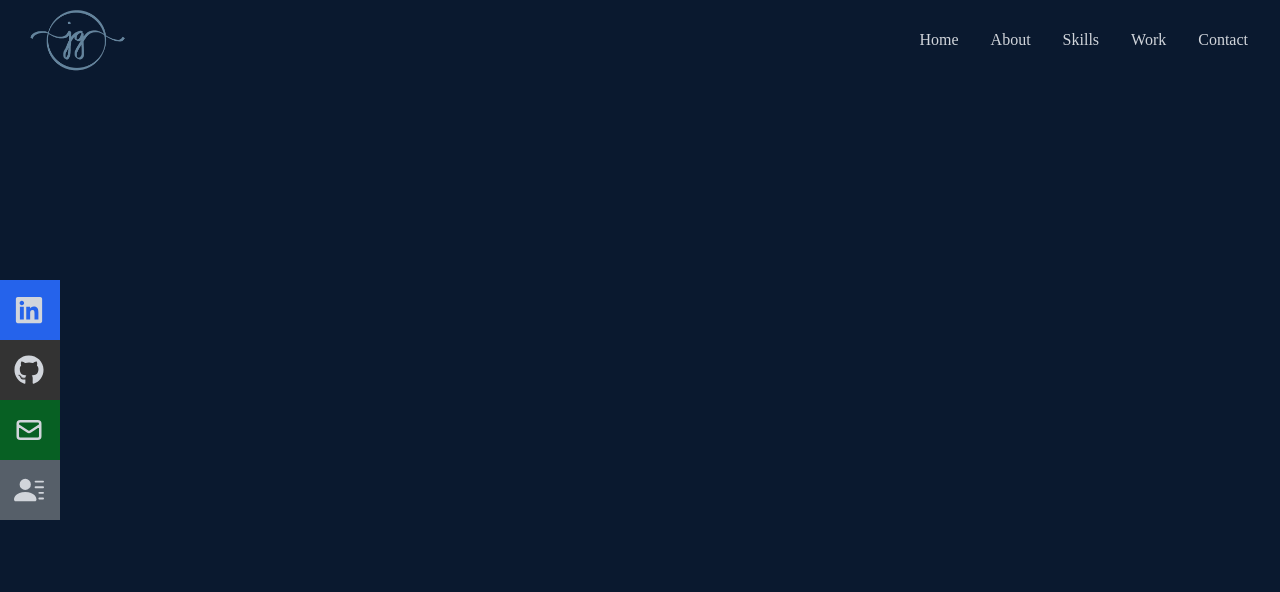
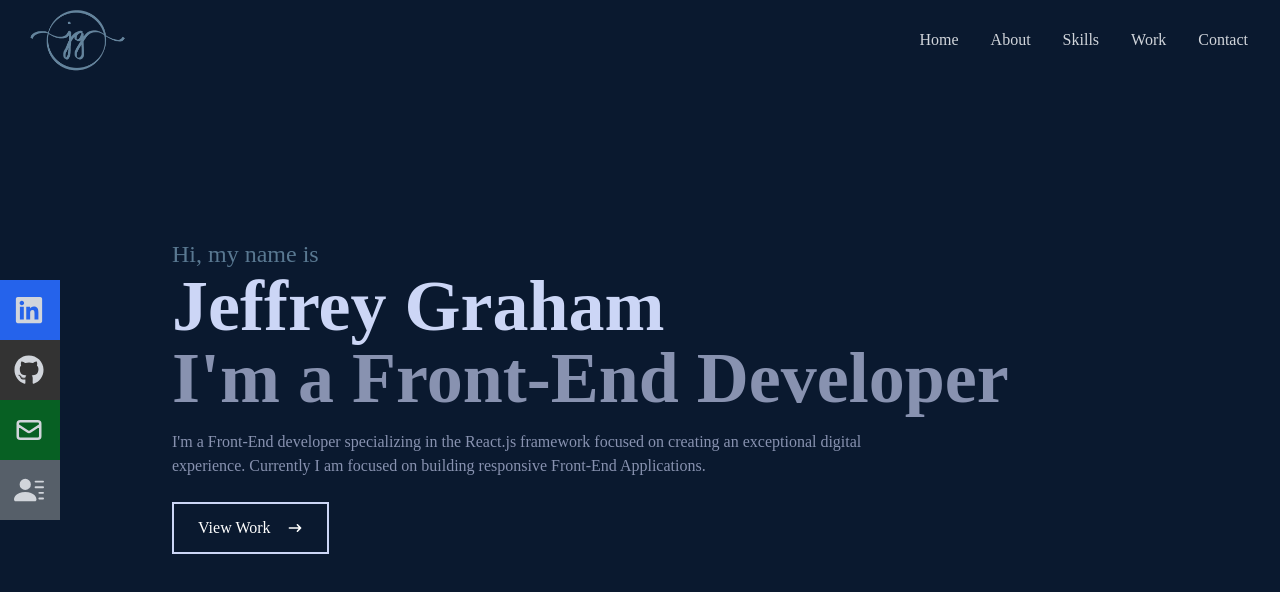
Before and after one commit to CodeJeffreyG/Real-PortFolio, a React (Create React App) app: page / in a window 1280 px wide. Shown: the top 592 px of the page. Built offline with nearby package versions, Linux system fonts and the light colour scheme.

Commit message:
finished home component

```diff
--- a/src/components/Home/Home.jsx
+++ b/src/components/Home/Home.jsx
@@ -5,6 +5,30 @@
   return (
     <div name="home" className="w-full h-screen bg-[#0a192f] ">
       {/* container */}
+
+      <div className="max-w-[1000px] mx-auto px-8 flex flex-col justify-center h-full">
+        <p className="text-2xl text-[#597891]">Hi, my name is</p>
+        <h1 className="text-4xl sm:text-7xl font-bold text-[#ccd6f6]">
+          Jeffrey Graham
+        </h1>
+        <h2 className="text-4xl sm:text-7xl font-bold text-[#8892b0]">
+          I'm a Front-End Developer
+        </h2>
+        <p className="text-[#8892b0] py-4 max-w-[700px]">
+          I'm a Front-End developer specializing in the React.js framework
+          focused on creating an exceptional digital experience. Currently I am
+          focused on building responsive Front-End Applications.
+        </p>
+
+        <div>
+          <button className="text-white group border-2 px-6 py-3 my-2 flex items-center hover:bg-[#ccd6f6] hover:text-[black] hover: border-[#ccd6f6]">
+            View Work
+            <span className="group-hover:rotate-90 duration-300">
+              <HiArrowNarrowRight className="ml-4" />
+            </span>
+          </button>
+        </div>
+      </div>
     </div>
   );
 };
```
